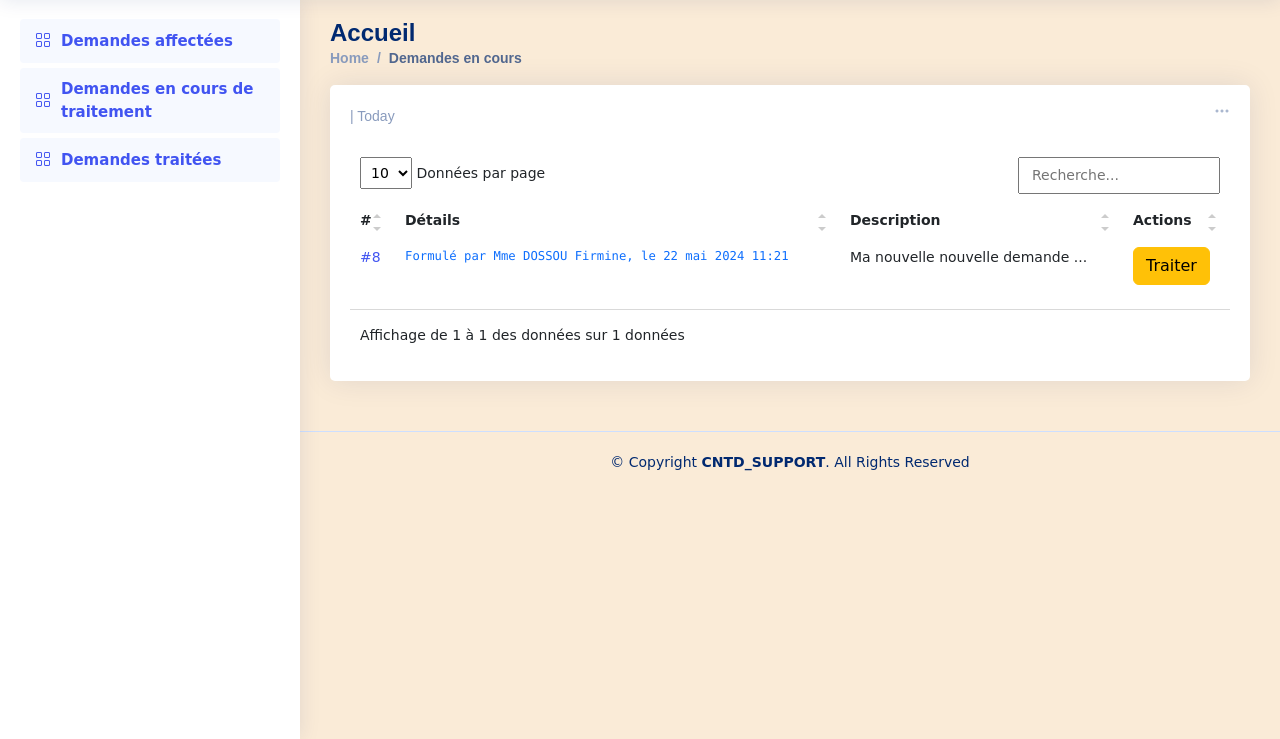
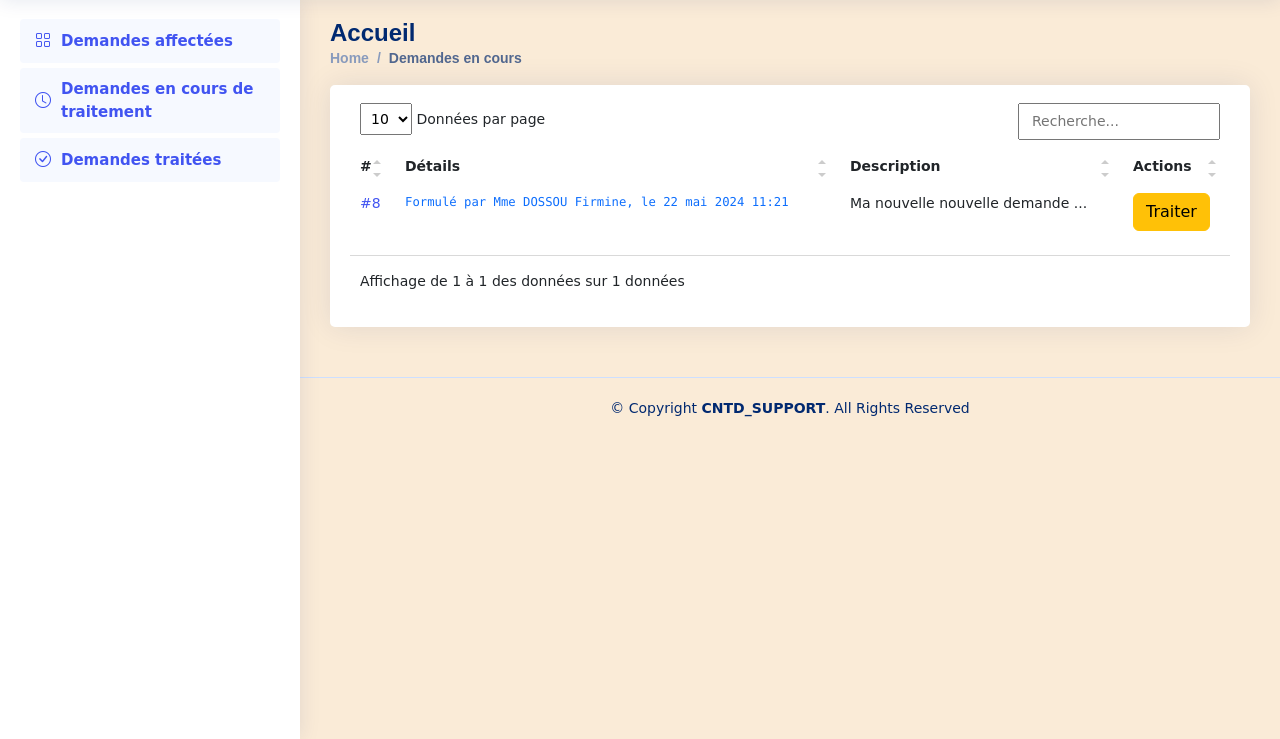
Before and after one commit to inesdoris/supports, a Django app: template support/templates/agent/demandes_en_cours.html in a window 1280 px wide. Shown: the part 61-800 px from the top of the page. Run offline with Django 5.2, Linux system fonts and the light colour scheme; the template is opened without the code that fills it: values that come from a table or form of the project are taken from there, others are empty; data comes from the database, SQL or seed files in the repository; some libraries are stand-ins or nearby versions; some web fonts are replaced.

Commit message:
- Simple commit after conflicts gafour <-- ange - Simple commit after conflicts gafour <-- roberto

```diff
--- a/support/templates/agent/demandes_en_cours.html
+++ b/support/templates/agent/demandes_en_cours.html
@@ -26,21 +26,21 @@ Demandes en cours
             <div class="col-12">
               <div class="card recent-sales overflow-auto">
 
-                <div class="filter">
+                <!-- <div class="filter">
                   <a class="icon" href="#" data-bs-toggle="dropdown"><i class="bi bi-three-dots"></i></a>
                   <ul class="dropdown-menu dropdown-menu-end dropdown-menu-arrow">
                     <li class="dropdown-header text-start">
                       <h6>Filter</h6>
-                    </li>
+                    </li> -->
                     <!-- Les demandes par catégorie de services -->
-                    {% for service in filtres %}
+                    <!-- {% for service in filtres %}
                       <li><a class="dropdown-item" href="/agent">{{service}}</a></li>
                     {% endfor %}
                   </ul>
-                </div>
+                </div> -->
 
-                <div class="card-body">
-                  <h5 class="card-title">{{type}} <span>| Today</span></h5>
+                <div class="card-body" style="margin-top: 10px;">
+                  <!-- <h5 class="card-title">{{type}} <span>| Today</span></h5> -->
 
                   <table class="table table-borderless datatable">
                     <thead>
--- a/support/templates/agent/index.html
+++ b/support/templates/agent/index.html
@@ -146,17 +146,18 @@
 
       <li class="nav-item">
         <a class="nav-link " href="/agent/pending">
-          <i class="bi bi-grid"></i>
+          <i class="bi bi-clock"></i>
           <span>Demandes en cours de traitement</span>
         </a>
       </li>
 
       <li class="nav-item">
         <a class="nav-link " href="/agent/solved">
-          <i class="bi bi-grid"></i>
+          <i class="bi bi-check-circle"></i>
           <span>Demandes traitées</span>
         </a>
       </li>
+    </ul>
 
   </aside><!-- End Sidebar-->
   {%endblock%}
--- a/support/templates/notifications.html
+++ b/support/templates/notifications.html
@@ -41,6 +41,7 @@ Tableau de bord
                         </div>
             {%endfor%}
             {% for a in anciennes_notifications %}
+                {% if a not in nouvelles_notifications %}
                         <div class="row" >
                             <div class="col-xl-12">
                                 <div class="col-xl-10">
@@ -74,6 +75,7 @@ Tableau de bord
                               </div>
                             </div>
                         </div>
+                {%endif%}
             {%endfor%}
 
         </section>
```
Also changed, not shown: support/agent_views.py (+2 -8 lines), support/templates/agent/demandes_affectees.html (+6 -6 lines), support/templates/agent/demandes_traitees.html (+6 -6 lines), support/templates/agent/traiter_demande.html (+9 -3 lines).
